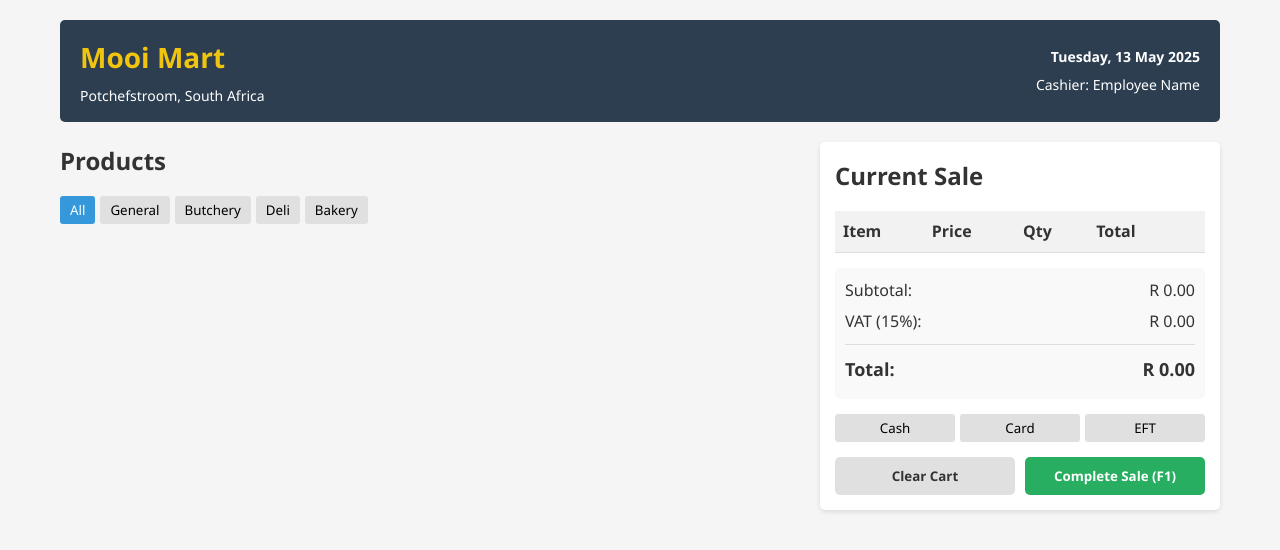
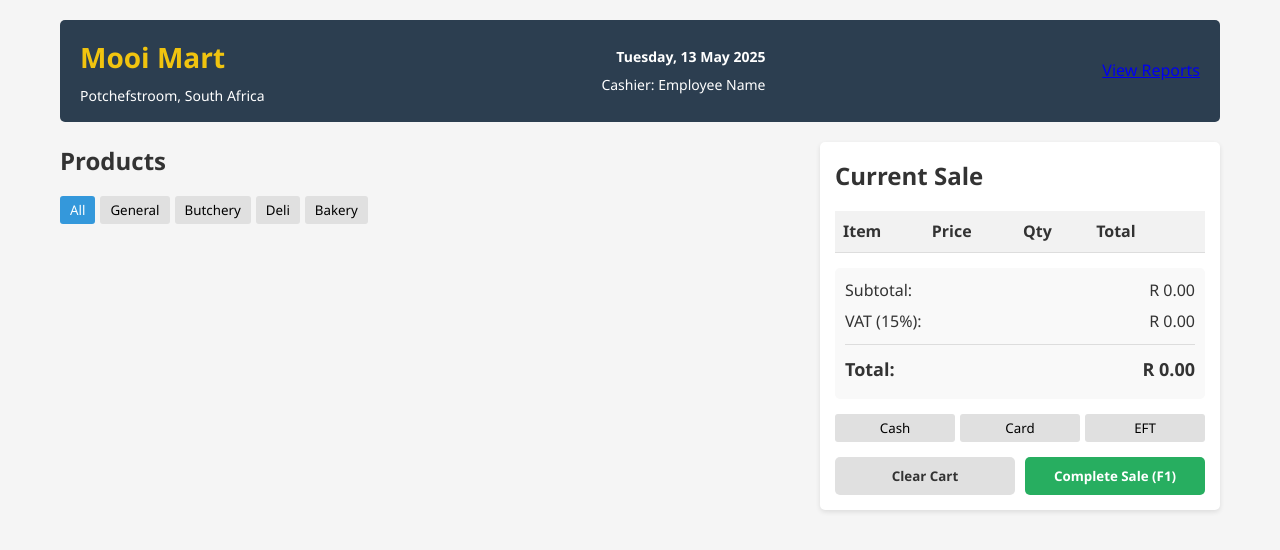
Before and after one commit to PathogenicKatt/POS, a plain HTML site: page index.html in a window 1280 px wide. Drawn offline with Linux system fonts and the light colour scheme.

Commit message:
updated index.html

```diff
--- a/index.html
+++ b/index.html
@@ -5,6 +5,7 @@
     <meta name="viewport" content="width=device-width, initial-scale=1.0">
     <title>Mooi Mart POS</title>
     <link rel="stylesheet" href="css/styles.css?v=1.0">
+
 </head>
 <body>
     <div class="container">
@@ -13,10 +14,15 @@
                 <h1>Mooi Mart</h1>
                 <p>Potchefstroom, South Africa</p>
             </div>
+
             <div class="sale-info">
                 <div id="current-date"></div>
                 <div id="current-user">Cashier: <span>Employee Name</span></div>
             </div>
+            <nav>
+        <a href="reports.html" class="reports-link">View Reports</a>
+    </nav>
+</header>
         </header>
 
         <div class="main-content">
```
